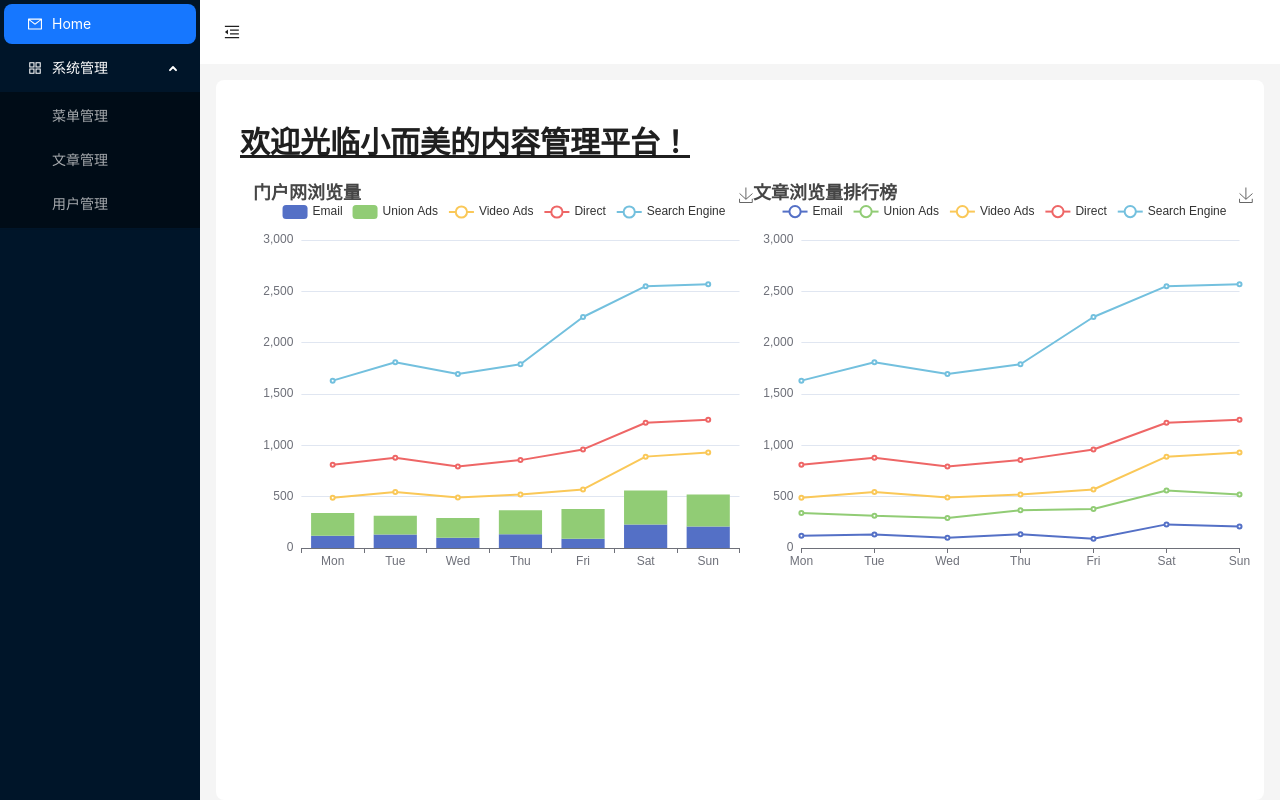
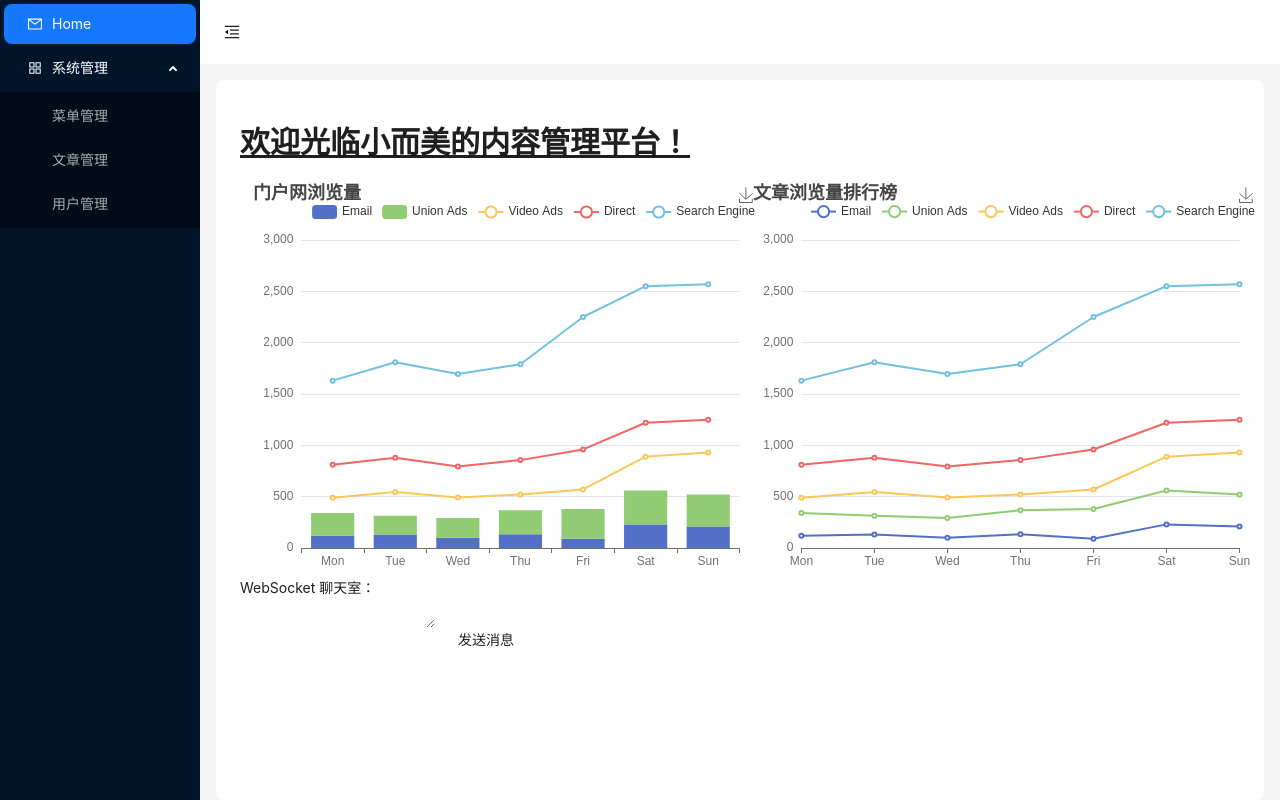
Before and after one commit to bear9527/react-cms-bear, a React (Create React App) app: page /home in a window 1280 px wide. Built offline with nearby package versions, Linux system fonts and the light colour scheme; no server answers.

Commit message:
feat: 首页增加聊天功能

```diff
--- a/src/pages/home/ChartWaterFull.jsx
+++ b/src/pages/home/ChartWaterFull.jsx
@@ -15,6 +15,7 @@ const ChartWaterFull = () => {
       },
       legend: {
         top: '5%',
+        right: 0,
         data: ['Email', 'Union Ads', 'Video Ads', 'Direct', 'Search Engine']
       },
       grid: {
--- a/src/pages/home/DemoColumn.jsx
+++ b/src/pages/home/DemoColumn.jsx
@@ -14,6 +14,7 @@ const Polyline = () => {
       },
       legend: {
         top: '5%',
+        right: 0,
         data: ['Email', 'Union Ads', 'Video Ads', 'Direct', 'Search Engine']
       },
       grid: {
--- a/src/pages/home/Home.jsx
+++ b/src/pages/home/Home.jsx
@@ -1,6 +1,7 @@
 
 import DemoColumn from "./DemoColumn"
 import ChartWaterFull from "./ChartWaterFull"
+import HomeWebSocket from "./say"
 const Home = () => {
 
     return <div className="mt-4 w-full w-1/1">
@@ -11,13 +12,13 @@ const Home = () => {
                 className='flex'
             >
                 <div className="w-1/2">
-
                     <ChartWaterFull />
                 </div>
                 <div className="w-1/2">
                     <DemoColumn className="w-1/2" />
                 </div>
             </div>
+        <HomeWebSocket></HomeWebSocket>
     </div>
 }
 
--- /dev/null
+++ b/src/pages/home/say.jsx
@@ -0,0 +1,54 @@
+
+
+import { useState } from "react";
+const HomeWebSocket = () => {
+    const [message, setMessage] = useState('welcome');
+    var socket
+    if (!window.WebSocket) {
+        window.WebSocket = window.MozWebSocket
+    }
+    if (window.WebSocket) {
+        socket = new WebSocket("ws://localhost:8888/ws")
+        socket.onmessage = function (event) {
+            var ta = document.getElementById('responseTest')
+            ta.value = ta.value + '\n' + event.data
+        }
+        socket.onopen = function (event) {
+            var ta = document.getElementById('responseTest')
+            ta.value = '连接开启!'
+        }
+        socket.onclose = function (event) {
+            var ta = document.getElementById('responseTest')
+            ta.value = '连接关闭!'
+        }
+    } else {
+        alert('你的浏览器不支持WebSocket')
+    }
+    function send(message) {
+        console.log('send khd', message);
+        if (!window.WebSocket) {
+            return
+        }
+        if (socket.readyState === WebSocket.OPEN) {
+            const msg = document.querySelector("#srk").value
+            console.log('srk msg', msg);
+            socket.send(msg)
+        } else {
+            console.log('连接没有开启')
+        }
+    }
+    return <div>
+        <div>
+            <h3>WebSocket 聊天室：</h3>
+            <textarea id="responseTest"></textarea>
+            <br />
+            <input type="text" className="w-300px" id="srk" />
+            <button onClick={() => send(message)} >发送消息</button>
+            {/* <input type="button" value="清空聊天记录" onclick="javascript:document.getElementById('responseTest').value=''" /> */}
+        </div>
+
+    </div>
+}
+
+
+export default HomeWebSocket
```
